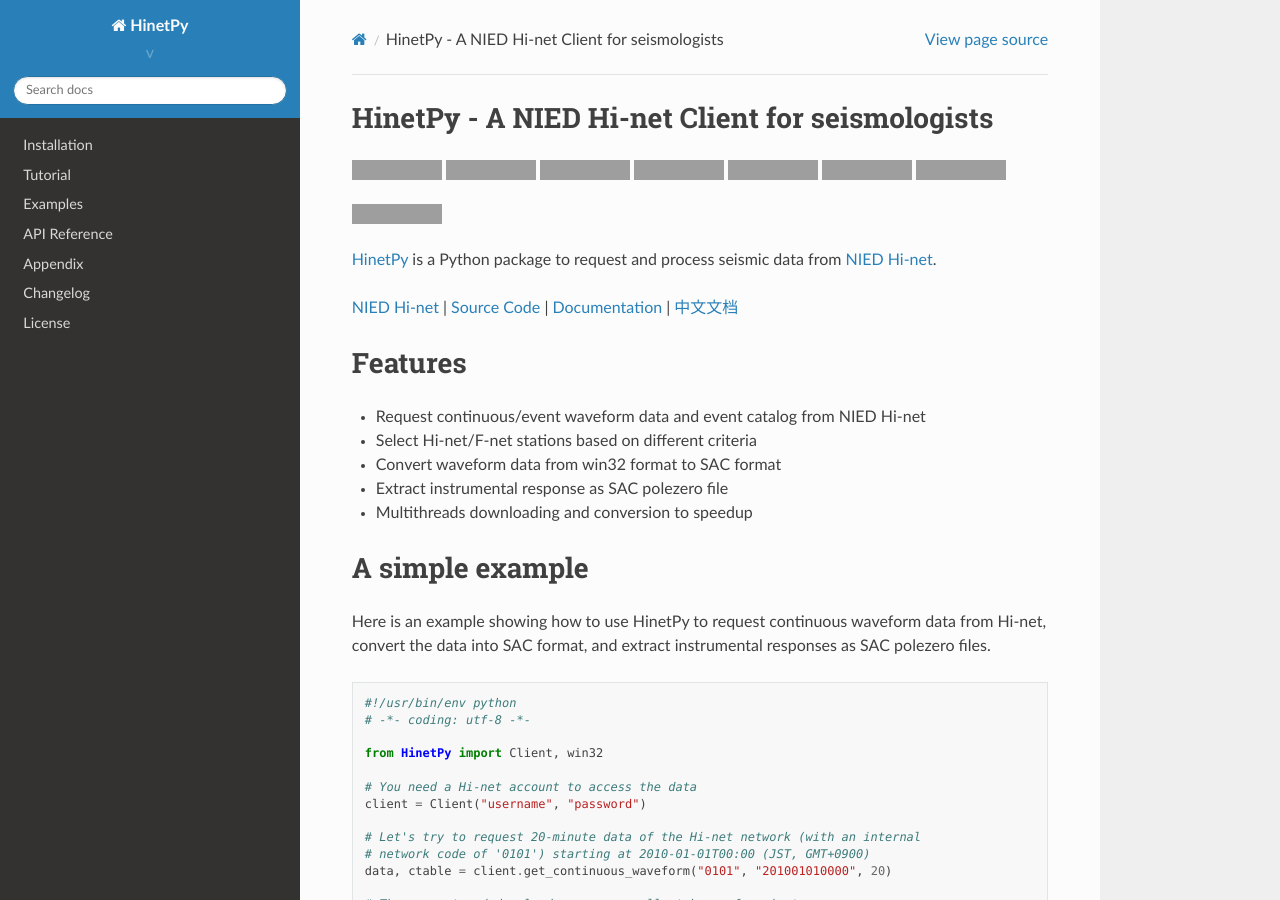
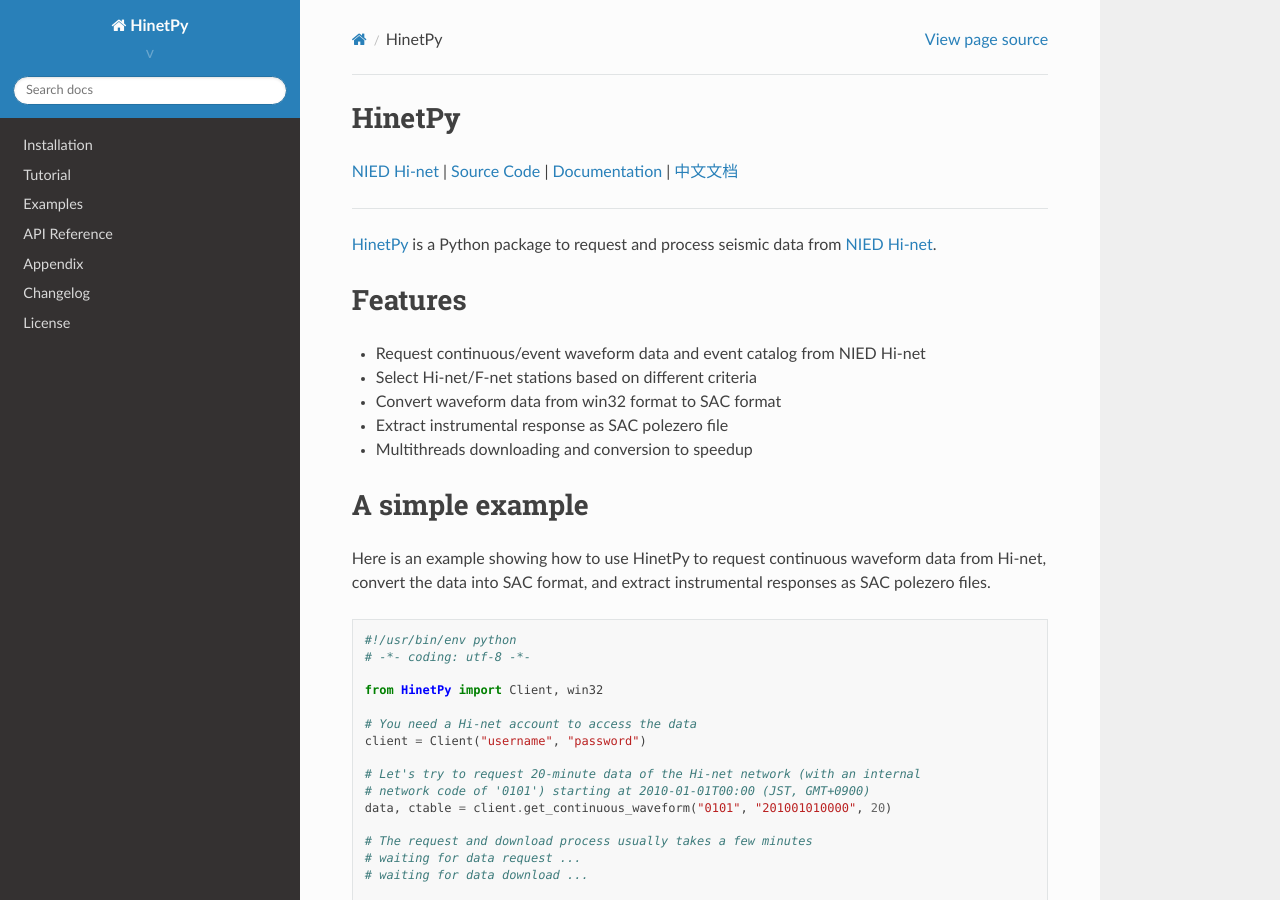
Before and after one commit to seisman/HinetPy, a Sphinx documentation site: the page built from docs/index.rst, in a window 1280 px wide and 900 px high. Built offline with Sphinx 7.4.7 and the Read the Docs theme 2.0.0, drawn with Linux system fonts in a browser that asks for light colours; grey boxes are pictures that could not be loaded.

Commit message:
Refresh the documentation index page

```diff
--- a/README.rst
+++ b/README.rst
@@ -22,15 +22,17 @@
 .. image:: https://zenodo.org/badge/23509035.svg
     :target: https://zenodo.org/badge/latestdoi/23509035
 
+.. placeholder-for-doc-index
+
+`NIED Hi-net <https://www.hinet.bosai.go.jp/>`__ |
+`Source Code <https://github.com/seisman/HinetPy>`__ |
+`Documentation <https://seisman.github.io/HinetPy>`__ |
+`中文文档 <https://seisman.github.io/HinetPy/zh_CN/>`__
+
+----
+
 `HinetPy <https://github.com/seisman/HinetPy>`_ is a Python package to request
-and process seismic data from `NIED Hi-net`_.
-
-`NIED Hi-net`_ | `Source Code`_ | `Documentation`_ | `中文文档`_
-
-.. _NIED Hi-net: http://www.hinet.bosai.go.jp/
-.. _Source Code: https://github.com/seisman/HinetPy
-.. _Documentation: https://seisman.github.io/HinetPy
-.. _中文文档: https://seisman.github.io/HinetPy/zh_CN/
+and process seismic data from `NIED Hi-net <https://www.hinet.bosai.go.jp/>`__.
 
 Features
 ========
--- a/docs/index.rst
+++ b/docs/index.rst
@@ -1,5 +1,5 @@
-HinetPy - A NIED Hi-net Client for seismologists
-================================================
+HinetPy
+=======
 
 .. toctree::
    :maxdepth: 1
```
Also changed, not shown: other parts of docs/index.rst (+1 -0 lines), 1 other file.
